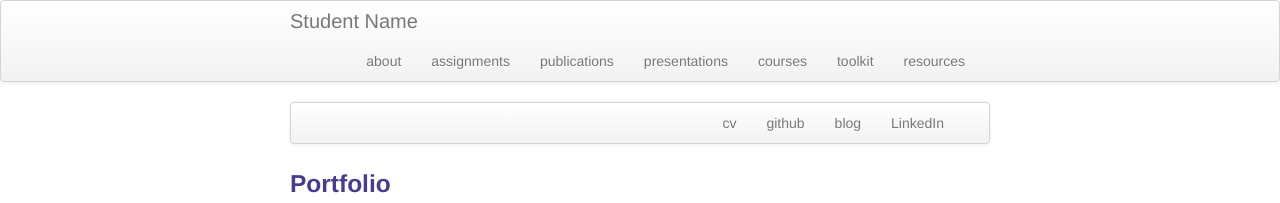
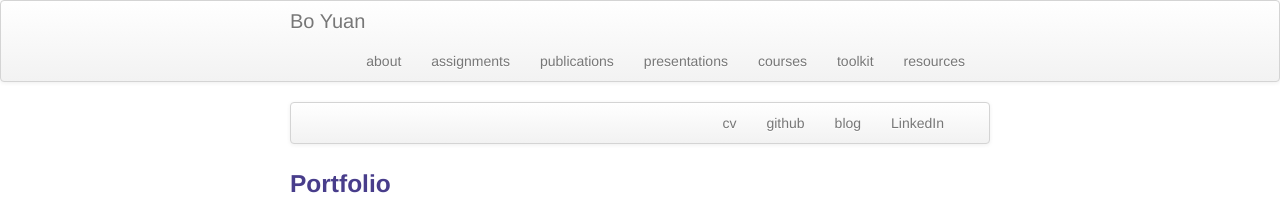
Before and after one commit to AngusYuan/Bo_Yuan.github.io, a Jekyll site: the page built from index.md, in a window 1280 px wide. Shown: the top 203 px of the page. Built offline with Jekyll 4.4.1, drawn with Linux system fonts in a browser that asks for light colours.

Commit message:
Update _config.yml

```diff
--- a/_config.yml
+++ b/_config.yml
@@ -8,15 +8,15 @@ highlighter: rouge
 # Themes are encouraged to use these universal variables
 # so be sure to set them if your theme uses them.
 #
-title : Student Name
+title : Bo Yuan
 author :
-  name : Student Name
-  email : bsharve@gmail.com
-  github : bsharvey
-  twitter : bsharvey
+  name : Bo Yuan
+  email : yuanbo502297@gwu.edu
+  github : AngusYuan
+  twitter : Angus
   feedburner : nil
 
-production_url : https://bsharvey.github.io/
+production_url : https://github.com/AngusYuan
 
 # Tell Github to use the kramdown markdown interpreter
 # (see https://help.github.com/articles/migrating-your-pages-site-from-maruku)
```
